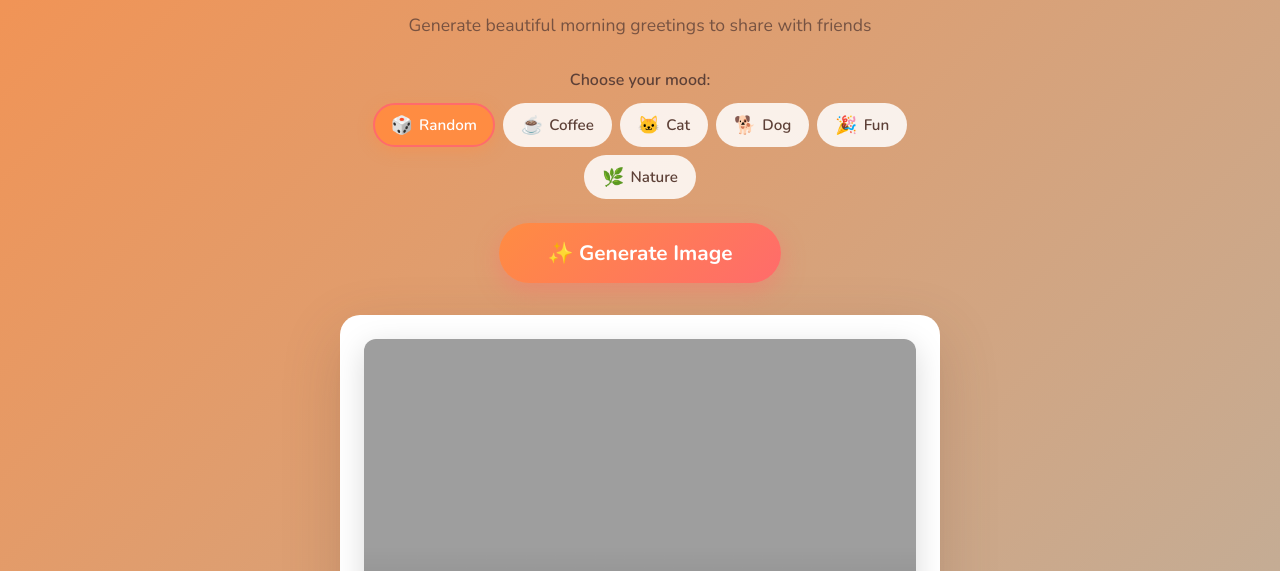
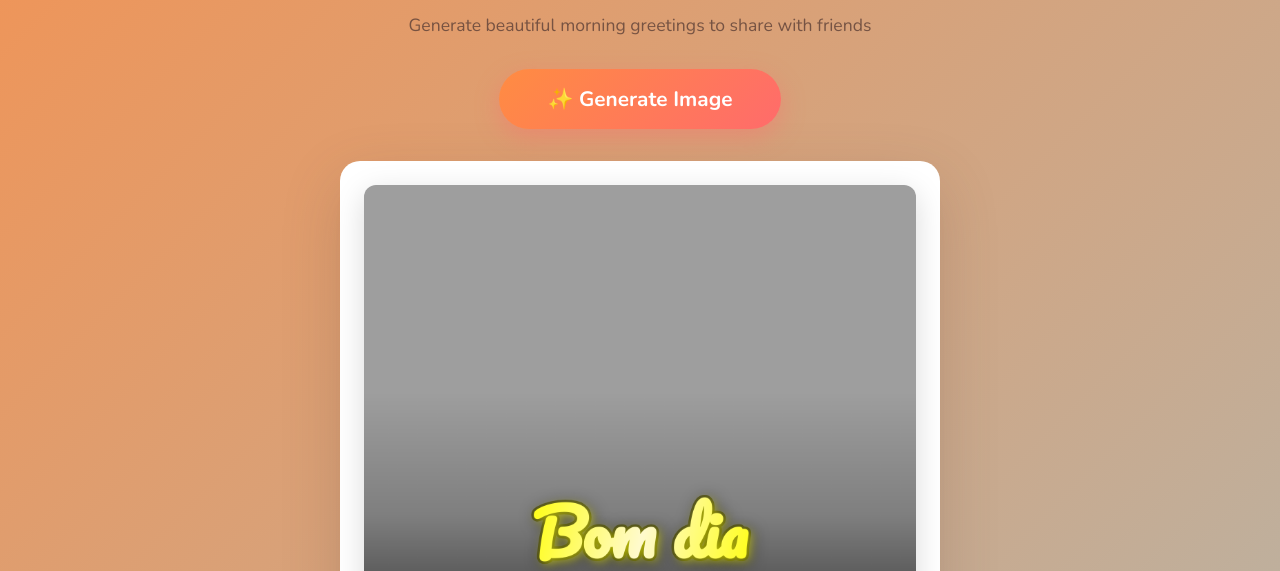
Before and after one commit to yprlviv/bomdia, a plain HTML site: page index.html in a window 1280 px wide. Shown: the part 229-800 px from the top of the page. Drawn offline with nearby package versions, Linux system fonts and the light colour scheme.

Commit message:
Simplify: remove mood picker, use random images from dogs/cats/coffee/picsum

```diff
--- a/index.html
+++ b/index.html
@@ -277,57 +277,6 @@
             opacity: 1;
         }
 
-        /* Mood selector */
-        .mood-selector {
-            margin-bottom: 1.5rem;
-        }
-
-        .mood-label {
-            display: block;
-            font-weight: 600;
-            color: var(--deep-brown);
-            margin-bottom: 0.75rem;
-            font-size: 1rem;
-        }
-
-        .mood-buttons {
-            display: flex;
-            flex-wrap: wrap;
-            justify-content: center;
-            gap: 0.5rem;
-        }
-
-        .mood-btn {
-            background: rgba(255, 255, 255, 0.85);
-            border: 2px solid transparent;
-            padding: 0.5rem 1rem;
-            font-size: 0.95rem;
-            font-weight: 600;
-            color: var(--deep-brown);
-            border-radius: 25px;
-            cursor: pointer;
-            transition: all 0.2s ease;
-            font-family: 'Nunito', sans-serif;
-            display: inline-flex;
-            align-items: center;
-            gap: 0.4rem;
-        }
-
-        .mood-btn:hover {
-            transform: translateY(-2px);
-            box-shadow: 0 4px 15px rgba(0, 0, 0, 0.15);
-        }
-
-        .mood-btn.active {
-            background: var(--warm-orange);
-            color: white;
-            border-color: var(--soft-coral);
-            box-shadow: 0 4px 15px rgba(255, 140, 66, 0.4);
-        }
-
-        .mood-btn .emoji {
-            font-size: 1.1rem;
-        }
     </style>
 </head>
 <body>
@@ -335,30 +284,6 @@
         <div class="sun-icon">☀️</div>
         <h1>Bom Dia!</h1>
         <p class="subtitle">Generate beautiful morning greetings to share with friends</p>
-
-        <div class="mood-selector">
-            <span class="mood-label">Choose your mood:</span>
-            <div class="mood-buttons">
-                <button class="mood-btn active" data-mood="random" onclick="selectMood('random')">
-                    <span class="emoji">🎲</span> Random
-                </button>
-                <button class="mood-btn" data-mood="coffee" onclick="selectMood('coffee')">
-                    <span class="emoji">☕</span> Coffee
-                </button>
-                <button class="mood-btn" data-mood="cat" onclick="selectMood('cat')">
-                    <span class="emoji">🐱</span> Cat
-                </button>
-                <button class="mood-btn" data-mood="dog" onclick="selectMood('dog')">
-                    <span class="emoji">🐕</span> Dog
-                </button>
-                <button class="mood-btn" data-mood="fun" onclick="selectMood('fun')">
-                    <span class="emoji">🎉</span> Fun
-                </button>
-                <button class="mood-btn" data-mood="nature" onclick="selectMood('nature')">
-                    <span class="emoji">🌿</span> Nature
-                </button>
-            </div>
-        </div>
 
         <button class="generate-btn" id="generateBtn" onclick="generateImage()">
             ✨ Generate Image
@@ -391,51 +316,34 @@
     <div class="toast" id="toast"></div>
 
     <script>
-        // Current selected mood
-        let currentMood = 'random';
+        // Fetch a random image from one of the free APIs
+        async function fetchRandomImage() {
+            const apis = [
+                // Dog CEO API - random dogs
+                async () => {
+                    const res = await fetch('https://dog.ceo/api/breeds/image/random');
+                    const data = await res.json();
+                    return data.message;
+                },
+                // The Cat API - random cats
+                async () => {
+                    const res = await fetch('https://api.thecatapi.com/v1/images/search');
+                    const data = await res.json();
+                    return data[0].url;
+                },
+                // Coffee API - random coffee
+                async () => {
+                    return `https://coffee.alexflipnote.dev/random?t=${Date.now()}`;
+                },
+                // Picsum - random photos
+                async () => {
+                    return `https://picsum.photos/800/600?random=${Date.now()}`;
+                }
+            ];
 
-        function selectMood(mood) {
-            currentMood = mood;
-            // Update button states
-            document.querySelectorAll('.mood-btn').forEach(btn => {
-                btn.classList.toggle('active', btn.dataset.mood === mood);
-            });
-        }
-
-        // Fetch image URL based on mood using dedicated free APIs
-        async function fetchImageForMood() {
-            const mood = currentMood === 'random'
-                ? ['dog', 'cat', 'coffee', 'nature', 'fun'][Math.floor(Math.random() * 5)]
-                : currentMood;
-
-            switch (mood) {
-                case 'dog':
-                    // Dog CEO API - free, no key, CORS-enabled, always returns dogs
-                    const dogRes = await fetch('https://dog.ceo/api/breeds/image/random');
-                    const dogData = await dogRes.json();
-                    return dogData.message;
-
-                case 'cat':
-                    // The Cat API - free, no key needed, CORS-enabled
-                    const catRes = await fetch('https://api.thecatapi.com/v1/images/search');
-                    const catData = await catRes.json();
-                    return catData[0].url;
-
-                case 'coffee':
-                    // Coffee API - free, always returns coffee images
-                    return `https://coffee.alexflipnote.dev/random?t=${Date.now()}`;
-
-                case 'nature':
-                    // Use LoremFlickr for nature - free, CORS-enabled
-                    return `https://loremflickr.com/800/600/nature,landscape,sunrise,beach,mountain?random=${Date.now()}`;
-
-                case 'fun':
-                    // Use LoremFlickr for fun/colorful images
-                    return `https://loremflickr.com/800/600/party,celebration,colorful,happy,balloons?random=${Date.now()}`;
-
-                default:
-                    return `https://loremflickr.com/800/600/sunrise,morning?random=${Date.now()}`;
-            }
+            // Pick a random API
+            const randomApi = apis[Math.floor(Math.random() * apis.length)];
+            return await randomApi();
         }
 
         // Text style configurations
@@ -579,8 +487,8 @@
             setLoading(true);
 
             try {
-                // Fetch image URL based on selected mood
-                const imageUrl = await fetchImageForMood();
+                // Fetch a random image
+                const imageUrl = await fetchRandomImage();
 
                 // Load the image
                 const img = new Image();
```
